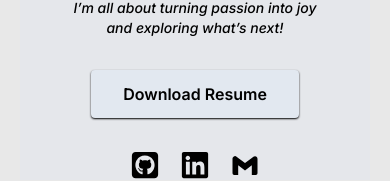
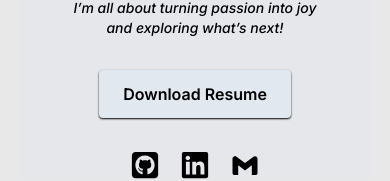
Before and after one commit to Prashanta11/Personal_Website, a React (Vite) app in the folder Portfolio-Frontend/: page / in a window 390 px wide. Shown: the part 350-531 px from the top of the page. Built offline with nearby package versions, Linux system fonts and the light colour scheme; no server answers.

Commit message:
fix: Update HeroSection styles for improved text handling and layout consistency

```diff
--- a/Portfolio-Frontend/src/components/home/HeroSection.jsx
+++ b/Portfolio-Frontend/src/components/home/HeroSection.jsx
@@ -22,7 +22,7 @@ const HeroSection = () => {
           <div className="relative mt-24 md:mt-32 w-full lg:h-[3rem]">
             <h1 className="absolute inset-0 flex justify-center items-center w-full font-instrumentSans text-2xl text-center md:text-6xl leading-tight">
               <ReactTyped
-                className="font-semibold *:!font-instrumentSans italic tracking-wider"
+                className="font-semibold *:!font-instrumentSans text-nowrap italic tracking-wider"
                 showCursor={false}
                 strings={["Hi, I'm Prashanta"]}
                 typeSpeed={40}
@@ -38,7 +38,7 @@ const HeroSection = () => {
             href={userData?.resume?.url} // Replace with the actual resume file path
             download
             target="_blank"
-            className="inline-block bg-slate-200 hover:bg-slate-50 shadow-black shadow-sm mt-8 px-8 py-3 rounded font-semibold text-black"
+            className="inline-block bg-slate-200 hover:bg-slate-50 shadow-black shadow-sm mt-8 px-6 sm:px-8 py-3 rounded font-semibold text-black text-nowrap"
           >
             Download Resume
           </a>
```
